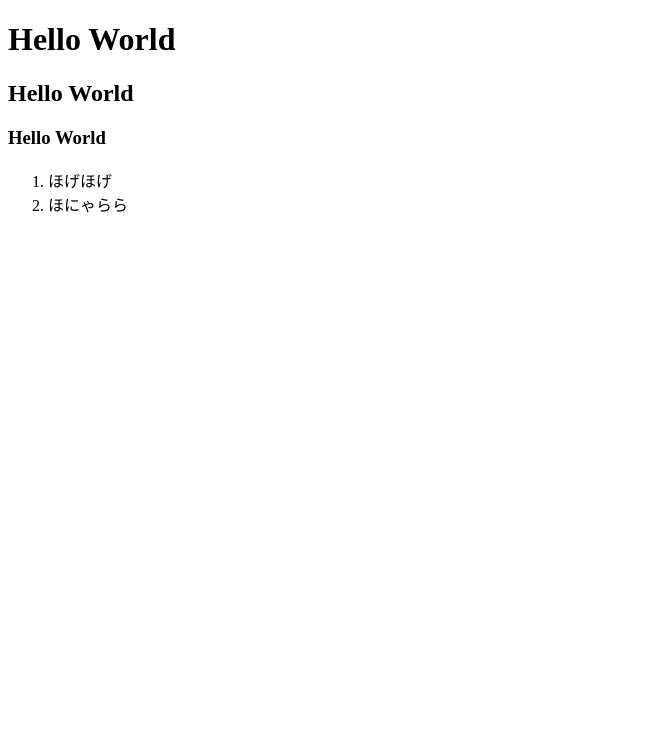
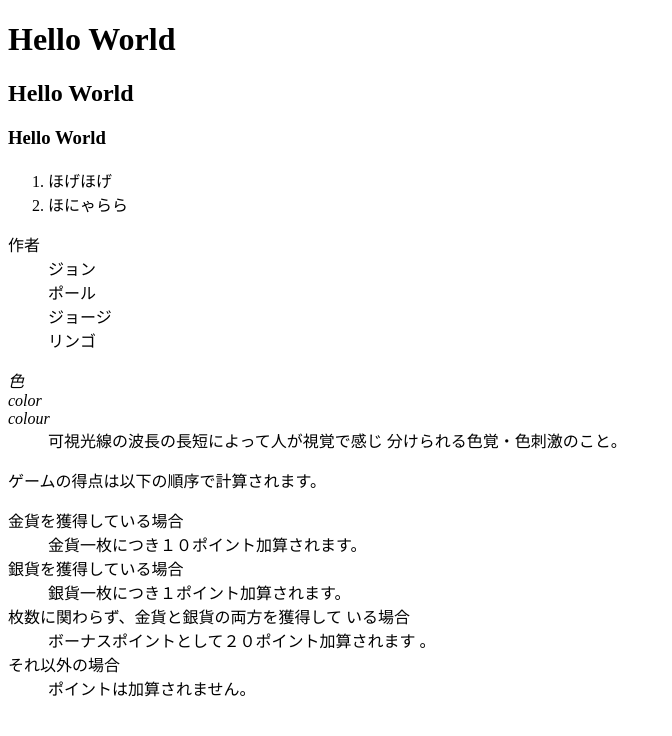
Before and after one commit to dragon252/web2018-1, a plain HTML site: page index.html in a window 1280 px wide. Shown: the whole page, without its empty margins (0-672 px from the left). Drawn offline with Linux system fonts and the light colour scheme.

Commit message:
06231055

```diff
--- a/index.html
+++ b/index.html
@@ -16,4 +16,35 @@
       <li>ほげほげ</li>
       <li>ほにゃらら</li>
   </ol>
+
+  <dl>
+<dt>作者</dt>
+<dd>ジョン</dd>
+<dd>ポール</dd>
+<dd>ジョージ</dd>
+<dd>リンゴ</dd>
+</dl>
+<dl>
+<dt lang="ja"><dfn>色</dfn></dt>
+<dt lang="en-US"><dfn>color</dfn></dt>
+<dt lang="en-GB"><dfn>colour</dfn></dt>
+<dd>可視光線の波長の長短によって人が視覚で感じ
+分けられる色覚・色刺激のこと。</dd>
+</dl>
+<p>ゲームの得点は以下の順序で計算されます。
+</p>
+<dl>
+<dt>金貨を獲得している場合</dt>
+<dd>金貨一枚につき１０ポイント加算されます。
+</dd>
+<dt>銀貨を獲得している場合</dt>
+<dd>銀貨一枚につき１ポイント加算されます。</dd>
+<dt>枚数に関わらず、金貨と銀貨の両方を獲得して
+いる場合</dt>
+<dd>ボーナスポイントとして２０ポイント加算されます
+。 </dd>
+<dt>それ以外の場合</dt>
+<dd>ポイントは加算されません。</dd>
+</dl>
+
 </body>
```
